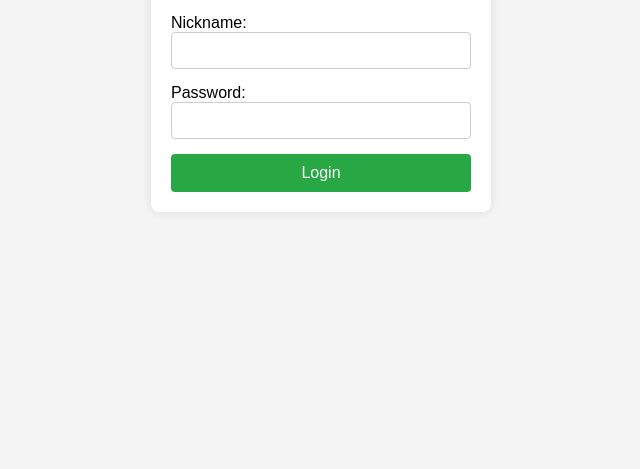
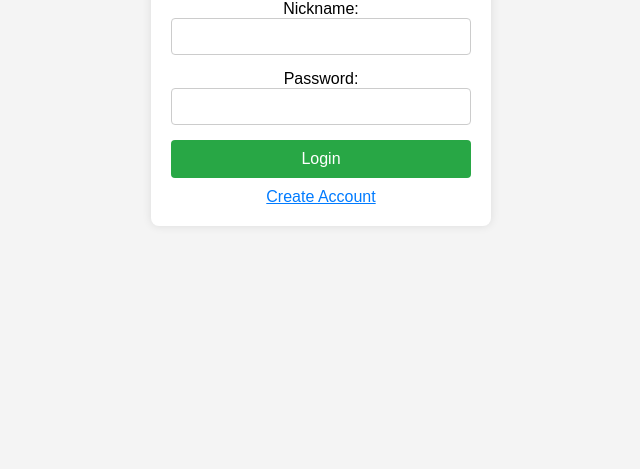
Before and after one commit to aleksandrasd/audiostorage, a plain HTML site: page static/templates/login.html in a window 1280 px wide. Shown: the part 331-800 px from the top of the page, without its empty margins (319-959 px from the left). Drawn offline with Linux system fonts and the light colour scheme.

Commit message:
Update login UI

```diff
--- a/static/templates/login.html
+++ b/static/templates/login.html
@@ -3,7 +3,7 @@
 <head>
     <meta charset="UTF-8">
     <meta name="viewport" content="width=device-width, initial-scale=1.0">
-    <title>Login - AudioStorage</title>
+    <title>Login / Create Account</title>
     <style>
         body {
             font-family: Arial, sans-serif;
@@ -20,9 +20,9 @@
             border-radius: 8px;
             box-shadow: 0 0 10px rgba(0, 0, 0, 0.1);
             width: 300px;
+            text-align: center;
         }
         .login-container h2 {
-            text-align: center;
             margin-bottom: 20px;
         }
         .login-container input[type="text"],
@@ -47,20 +47,64 @@
         .login-container input[type="submit"]:hover {
             background-color: #218838;
         }
+        .toggle-link {
+            color: #007bff;
+            cursor: pointer;
+            text-decoration: underline;
+            margin-top: 10px;
+            display: block;
+        }
+        .toggle-link:hover {
+            color: #0056b3;
+        }
     </style>
 </head>
 <body>
     <div class="login-container">
-        <h2>Login</h2>
-        <form action="/login" method="POST">
+        <h2 id="form-title">Login</h2>
+        <form id="auth-form" action="/login" method="POST">
             <label for="nickname">Nickname:</label>
             <input type="text" id="nickname" name="nickname" required>
 
             <label for="password">Password:</label>
             <input type="password" id="password" name="password" required>
 
-            <input type="submit" value="Login">
+            <!-- Hidden input to store the current URL path -->
+            <input type="hidden" id="current-path" name="current_path">
+
+            <input type="submit" id="submit-button" value="Login">
         </form>
+        <a id="toggle-link" class="toggle-link" onclick="toggleForm()">Create Account</a>
     </div>
+
+    <script>
+        // Function to toggle between Login and Create Account forms
+        function toggleForm() {
+            const formTitle = document.getElementById("form-title");
+            const submitButton = document.getElementById("submit-button");
+            const toggleLink = document.getElementById("toggle-link");
+            const authForm = document.getElementById("auth-form");
+
+            if (authForm.action.endsWith("/login")) {
+                // Switch to "Create Account" mode
+                formTitle.innerText = "Create Account";
+                submitButton.value = "Create Account";
+                authForm.action = "/create-account";
+                toggleLink.innerText = "Log In";
+            } else {
+                // Switch to "Login" mode
+                formTitle.innerText = "Login";
+                submitButton.value = "Login";
+                authForm.action = "/login";
+                toggleLink.innerText = "Create Account";
+            }
+        }
+
+        // Capture the current URL path and set it in the hidden input field
+        document.addEventListener("DOMContentLoaded", function () {
+            const currentPathInput = document.getElementById("current-path");
+            currentPathInput.value = window.location.pathname; // Set the current URL path
+        });
+    </script>
 </body>
 </html>
```
